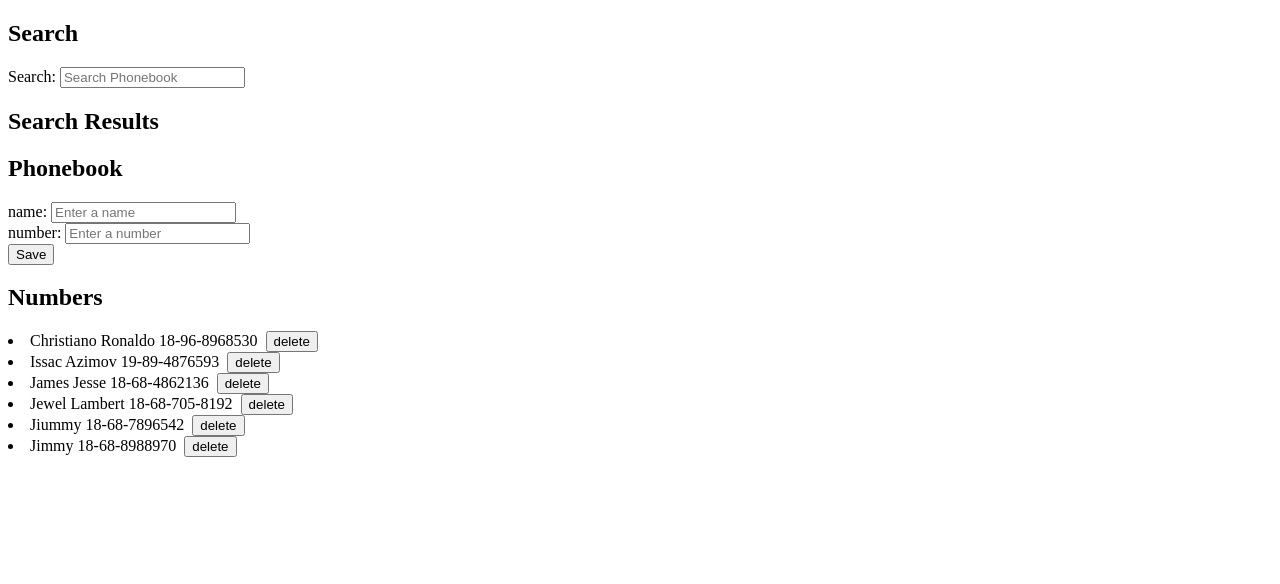
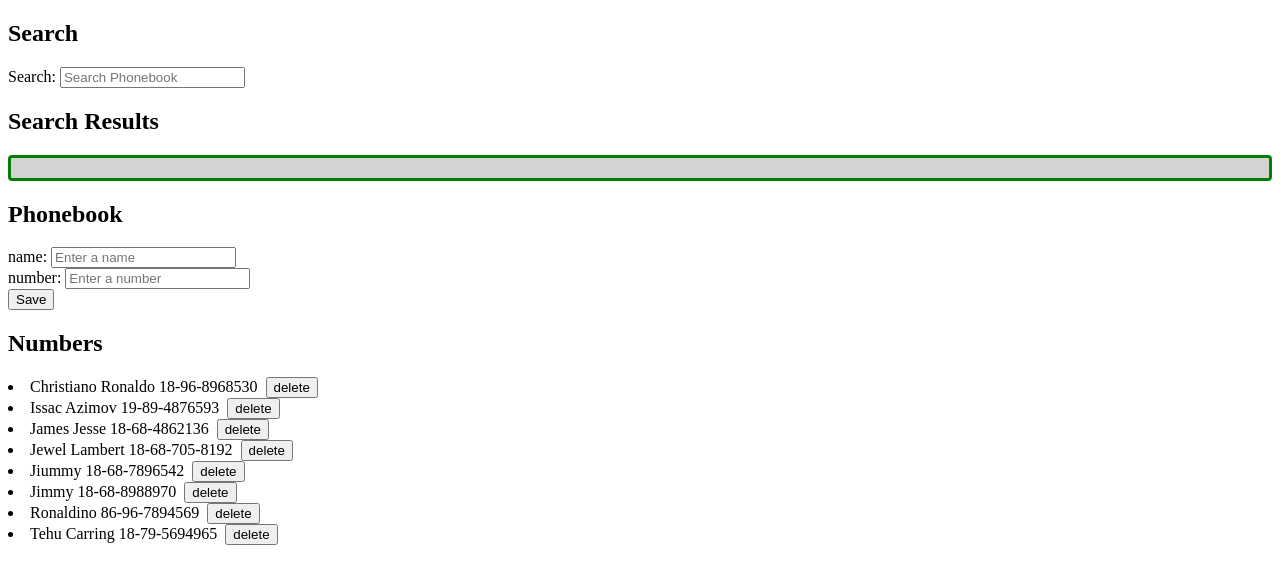
Before and after one commit to YehuCarrington/FullStack_part2, a React (Vite) app in the folder part2/: page / in a window 1280 px wide. Shown: the top 584 px of the page. Built offline with nearby package versions, Linux system fonts and the light colour scheme; data requests are answered from the project's data file.

Commit message:
Temporary pause in the course

```diff
--- a/part2/db.json
+++ b/part2/db.json
@@ -29,6 +29,16 @@
       "id": "ffbf",
       "name": "Jimmy",
       "number": "18-68-8988970"
+    },
+    {
+      "id": "9596",
+      "name": "Ronaldino",
+      "number": "86-96-7894569"
+    },
+    {
+      "id": "e96f",
+      "name": "Tehu Carring",
+      "number": "18-79-5694965"
     }
   ]
 }
--- a/part2/src/App.jsx
+++ b/part2/src/App.jsx
@@ -3,8 +3,10 @@ import axios from 'axios'
 import DisplayPhonebook from './components/DisplayPhonebook'
 import PhonebookForm from './components/PhonebookForm'
 import SearchForm from './components/SearchForm'
+import Notification from './components/Notification'
 import DisplaySeatchResult from './components/DisplaySearchResult'
 import phoneService from './services/comms'
+import './index.css'
 
 const App = () => {
 
@@ -22,6 +24,7 @@ const App = () => {
   const [newNumber, setNewNumber] = useState('')
   const [searchValue, setSearchValue] = useState('')
   const [filteredPeople, setFilteredPeople] = useState([])
+  const [errorMessage, setErrorMessage] = useState('')
 
   const handleNewName = (event) => {
     console.log(event.target.value)
@@ -84,7 +87,16 @@ const App = () => {
                   setPersons(updatedPersons)
                   setNewName('')
                   setNewNumber('')
+                  setErrorMessage(`You succesfully changed ${newName} to ${newNumber}`)
+                  setTimeout(() => {
+                    setErrorMessage(null)
+                  }, 5000)
                 }
+              }).catch(error => {
+                setErrorMessage(`Something went wrong`)
+                setTimeout(() => {
+                  setErrorMessage(null)
+                }, 5000)
               })
           }
         } else {
@@ -97,8 +109,17 @@ const App = () => {
             setPersons(persons.concat(personObj))
             setNewName('')
             setNewNumber('')
+            setErrorMessage(`You succesfully added ${newName} to the phonebook`)
+            setTimeout(() => {
+              setErrorMessage(null)
+            }, 5000)
           }
-          )
+          ).catch(error => {
+            setErrorMessage(`Failed to add ${newName} to the phonebook`)
+            setTimeout(() => {
+              setErrorMessage(null)
+            }, 5000)
+          })
       }
     }
   }
@@ -124,6 +145,8 @@ const App = () => {
 
       <h2>Search Results</h2>
       <DisplaySeatchResult filteredPeople={filteredPeople} />
+
+      <Notification message={errorMessage} type={"notification"}/>
 
       <PhonebookForm updatePersons={updatePersons}
         handleNewName={handleNewName}
--- /dev/null
+++ b/part2/src/components/Notification.jsx
@@ -0,0 +1,26 @@
+const Notification = ({message, type}) => {
+    if(message === null)
+        {
+            return (
+                null
+            )
+        }
+
+    if(type === 'notification'){
+        return (
+            <div className='notif'>
+                {message}
+            </div>
+        )
+    }
+
+    if(type === 'error'){
+        return (
+            <div className='error'>
+                {message}
+            </div>
+        )
+    }
+}
+
+export default Notification
--- /dev/null
+++ b/part2/src/index.css
@@ -0,0 +1,21 @@
+.error {
+    color: red;
+    font-weight: bold;
+    background-color: lightgray;
+    font-size: 20px;
+    border-style: solid;
+    border-radius: 4px;
+    padding: 10px;
+    margin-bottom: 10px;
+}
+
+.notif {
+    color: green;
+    font-weight: bold;
+    background-color: lightgray;
+    font-size: 20px;
+    border-style: solid;
+    border-radius: 4px;
+    padding: 10px;
+    margin-bottom: 10px;
+}
```
